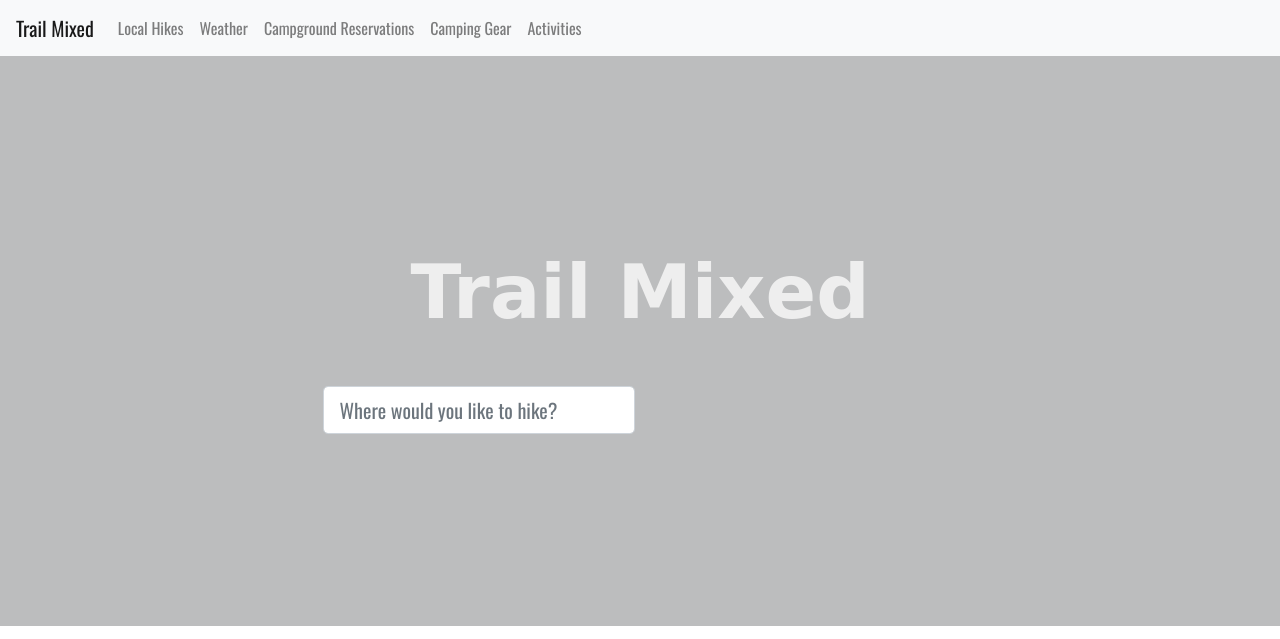
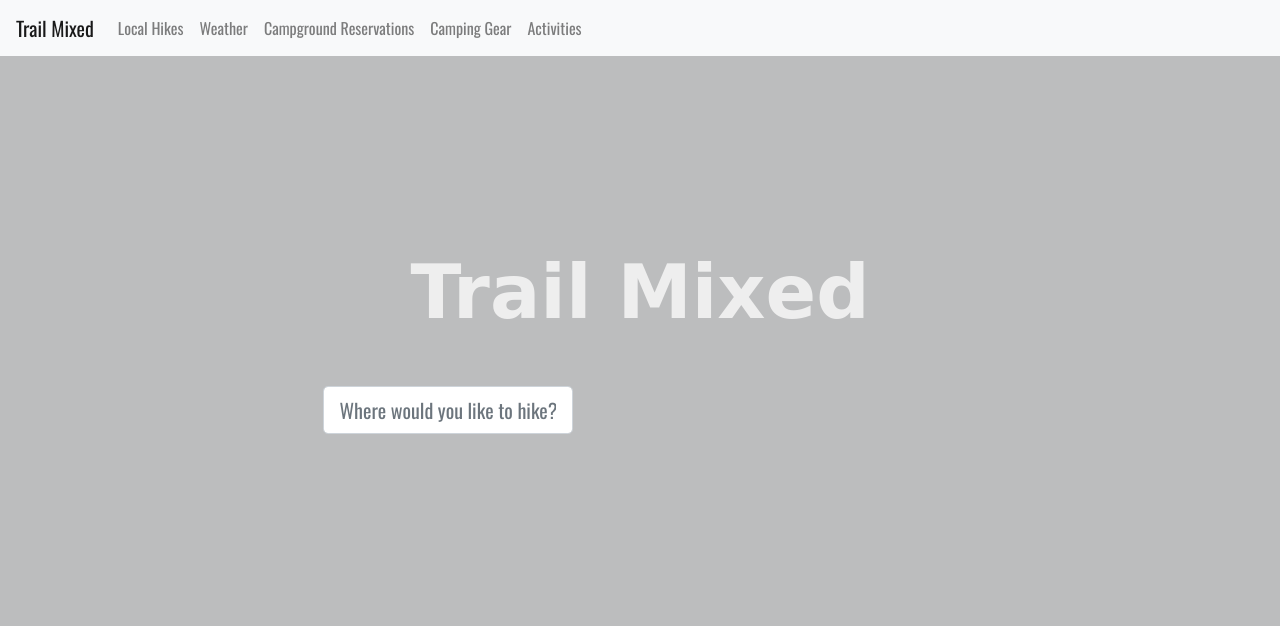
Before and after one commit to chuynh18/project01, a website: page index.html in a window 1280 px wide. Shown: the top 639 px of the page. Drawn offline with nearby package versions, Linux system fonts and the light colour scheme; some packages are replaced by stand-ins of ours; files that its build step writes are made by us from their sources; a web font is replaced by a local one.

Commit message:
fixed search box overlapping with google maps elements

```diff
--- a/assets/css/style.css
+++ b/assets/css/style.css
@@ -32,3 +32,7 @@ html, body {
     color: #eee;
     font-size: 56pt !important;
 }
+
+.form-control {
+    width: 80% !important;
+}
```
